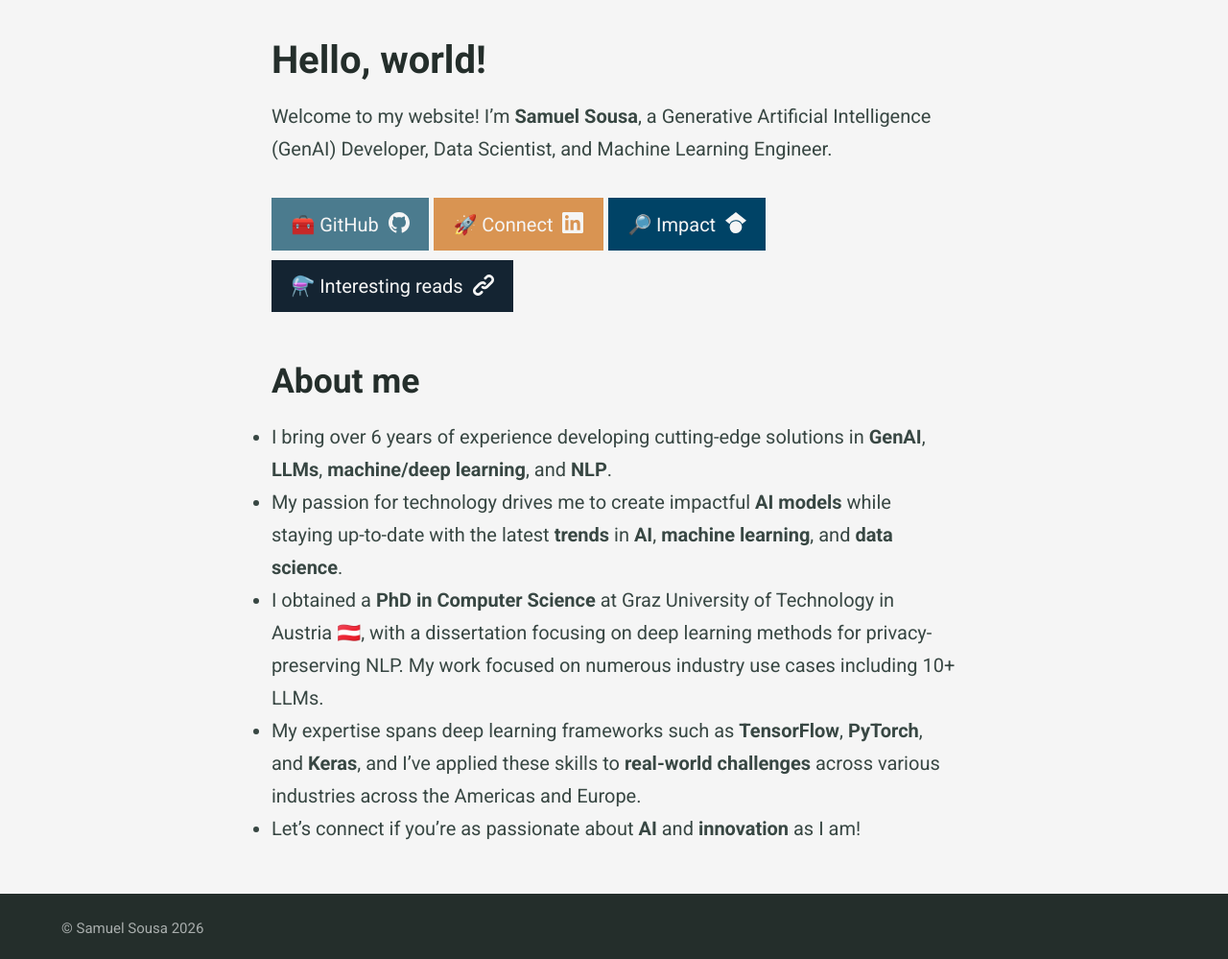
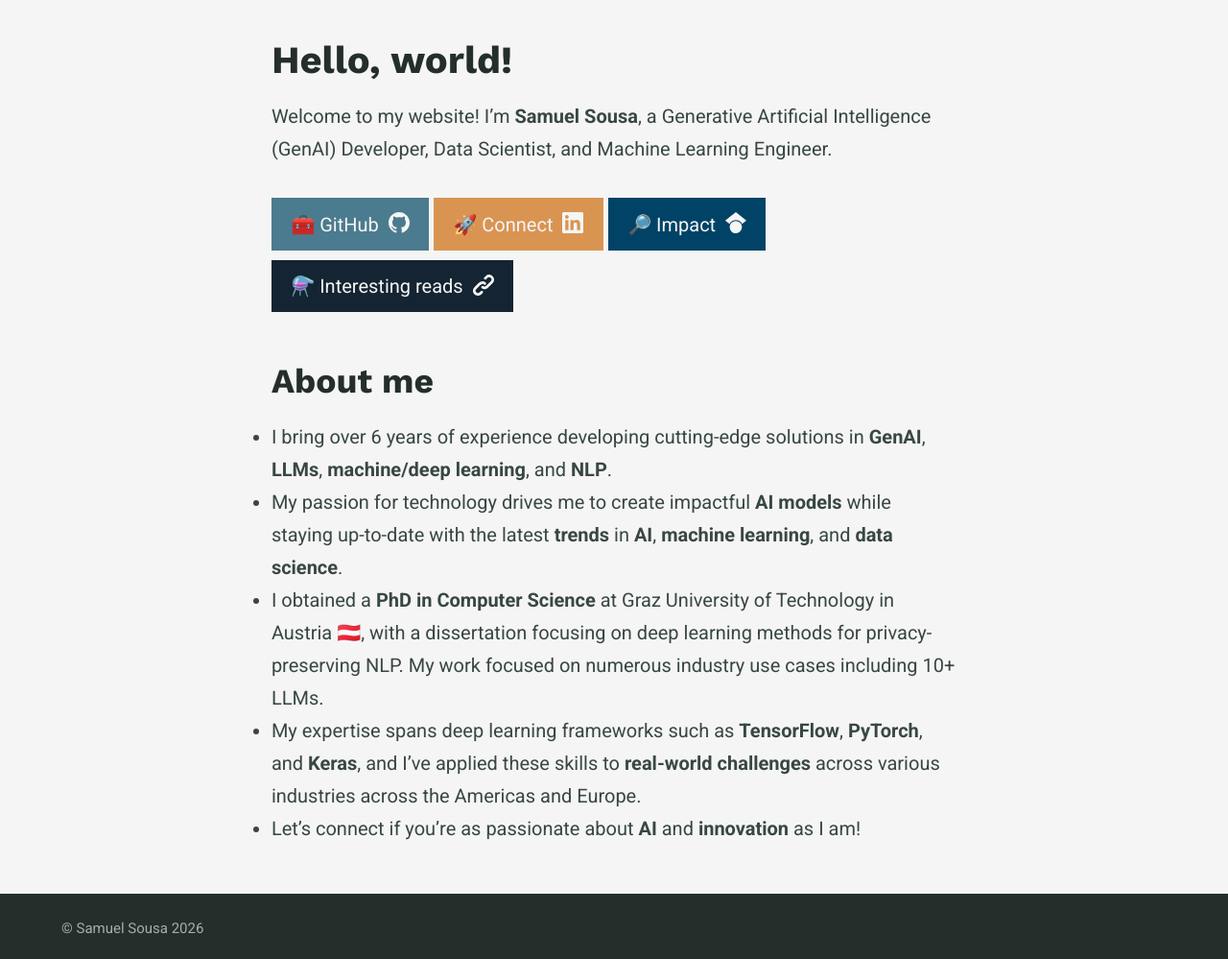
Before and after one commit to samuel-sousa/samuel-sousa, a Jekyll site: the page built from index.md, in a window 1280 px wide. Shown: the part 424-1423 px from the top of the page at 96% size. Built offline with Jekyll 4.4.1, drawn with Linux system fonts in a browser that asks for light colours.

Commit message:
Update heading typography

```diff
--- a/_config.yml
+++ b/_config.yml
@@ -151,4 +151,4 @@ fonts:
   preconnect_urls:
     - https://fonts.gstatic.com
   font_urls:
-    - https://fonts.googleapis.com/css2?family=Bebas+Neue&family=Roboto:ital,wght@0,100..900;1,100..900&display=swap
+    - https://fonts.googleapis.com/css2?family=Bebas+Neue&family=Roboto:ital,wght@0,100..900;1,100..900&family=Work+Sans:wght@400;700&display=swap
--- a/_sass/_settings.scss
+++ b/_sass/_settings.scss
@@ -29,6 +29,9 @@ $headingtype: (
   cap-height: 0.75
 ) !default;
 
+// Font used for h1-h6 only (tables and captions keep $headingtype)
+$headerfont: '"Work Sans", sans-serif' !default;
+
 $monospacetype: (
   font-family: "Menlo, monospace",
   regular: 400,
--- a/_sass/sassline-base/_typography.scss
+++ b/_sass/sassline-base/_typography.scss
@@ -60,7 +60,7 @@ a {
   // Headings. OpenType ligatures, discretionary ligatures and lining figures enabled if available.
   h1, h2, h3, h4, h5, h6 {
     color: $headingColour;
-    font-family: unquote(map-get($headingtype, font-family));
+    font-family: unquote($headerfont);
     font-feature-settings: 'dlig', 'liga', 'lnum', 'kern';
     font-style: normal;
     font-weight: map-get($headingtype, bold);
```
